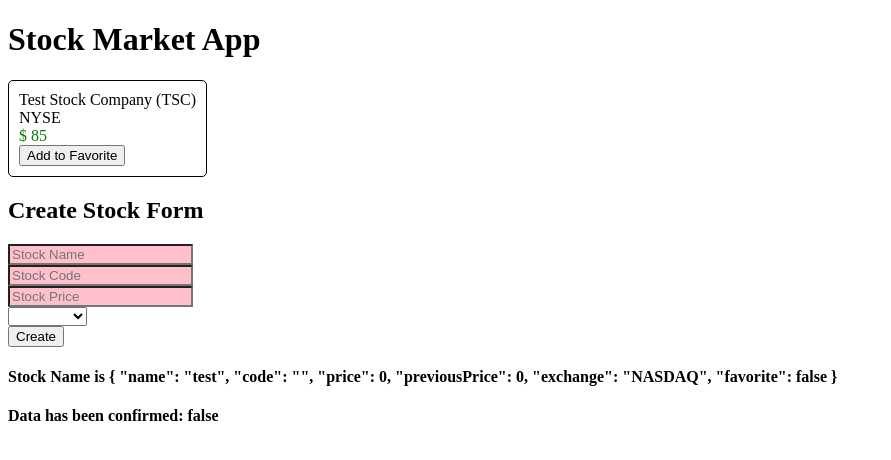
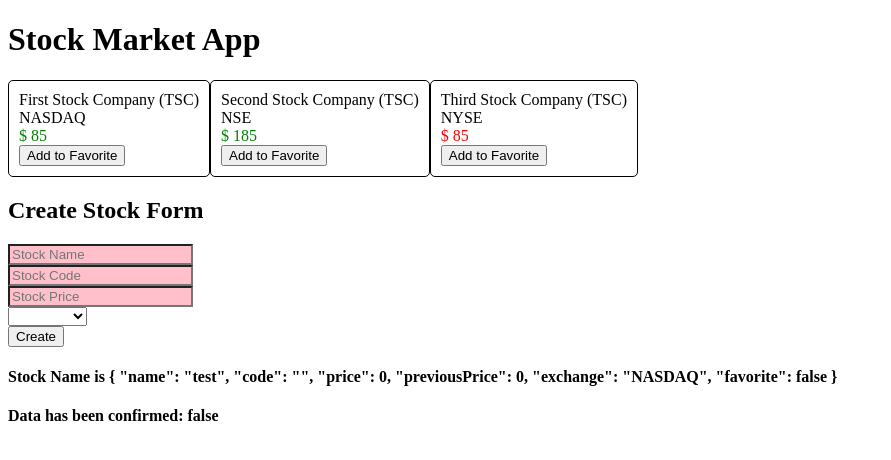
Before and after one commit to asmasyakirah/Angular-15-Training-2, an Angular app: page / in a window 1280 px wide. Shown: the top 460 px of the page, without its empty margins (0-891 px from the left). Built offline with nearby package versions, Linux system fonts and the light colour scheme.

Commit message:
Create component and model

```diff
--- a/src/app/app.component.html
+++ b/src/app/app.component.html
@@ -1,7 +1,5 @@
 <h1>
   {{title}}
 </h1>
-<app-stock-item [stock]="stock"
-                (toggleFavorite)="onToggleFavorite($event)"></app-stock-item>
-
+<app-stock-list></app-stock-list>
 <app-create-stock></app-create-stock>
--- a/src/app/app.component.ts
+++ b/src/app/app.component.ts
@@ -9,14 +9,6 @@ import { Stock } from './model/stock';
 export class AppComponent implements OnInit {
   title = 'Stock Market App';
 
-  public stock!: Stock;
-
   ngOnInit(): void {
-    this.stock = new Stock('Test Stock Company', 'TSC', 85, 80, 'NYSE');
-  }
-
-  onToggleFavorite(stock: Stock) {
-    console.log('Favorite for stock ', stock, ' was triggered');
-    this.stock.favorite = !this.stock.favorite;
   }
 }
--- a/src/app/app.module.ts
+++ b/src/app/app.module.ts
@@ -5,12 +5,14 @@ import { FormsModule } from '@angular/forms';
 import { AppComponent } from './app.component';
 import { StockItemComponent } from './stock/stock-item/stock-item.component';
 import { CreateStockComponent } from './stock/create-stock/create-stock.component';
+import { StockListComponent } from './stock/stock-list/stock-list.component';
 
 @NgModule({
   declarations: [
     AppComponent,
     StockItemComponent,
-    CreateStockComponent
+    CreateStockComponent,
+    StockListComponent
   ],
   imports: [
     BrowserModule,
--- /dev/null
+++ b/src/app/stock/stock-list/stock-list.component.html
@@ -0,0 +1,5 @@
+<app-stock-item
+    *ngFor="let stock of stocks"
+    [stock]="stock"
+    (toggleFavorite)="onToggleFavorite($event)">
+</app-stock-item>
--- /dev/null
+++ b/src/app/stock/stock-list/stock-list.component.ts
@@ -0,0 +1,25 @@
+import { Component, OnInit } from '@angular/core';
+import { Stock } from 'src/app/model/stock';
+
+@Component({
+  selector: 'app-stock-list',
+  templateUrl: './stock-list.component.html',
+  styleUrls: ['./stock-list.component.css']
+})
+export class StockListComponent implements OnInit {
+
+  public stocks!: Array<Stock>;
+
+  ngOnInit(): void {
+    this.stocks = [
+      new Stock('First Stock Company', 'TSC', 85, 80, 'NASDAQ'),
+      new Stock('Second Stock Company', 'TSC', 185, 80, 'NSE'),
+      new Stock('Third Stock Company', 'TSC', 85, 180, 'NYSE')
+    ]
+  }
+
+  onToggleFavorite(stock: Stock) {
+    console.log('Favorite for stock ', stock, ' was triggered');
+    stock.favorite = !stock.favorite;
+  }
+}
```
Also changed, not shown: src/app/stock/stock-list/stock-list.component.css (added), 1 other file (tests, documents, lock files or other folders).
